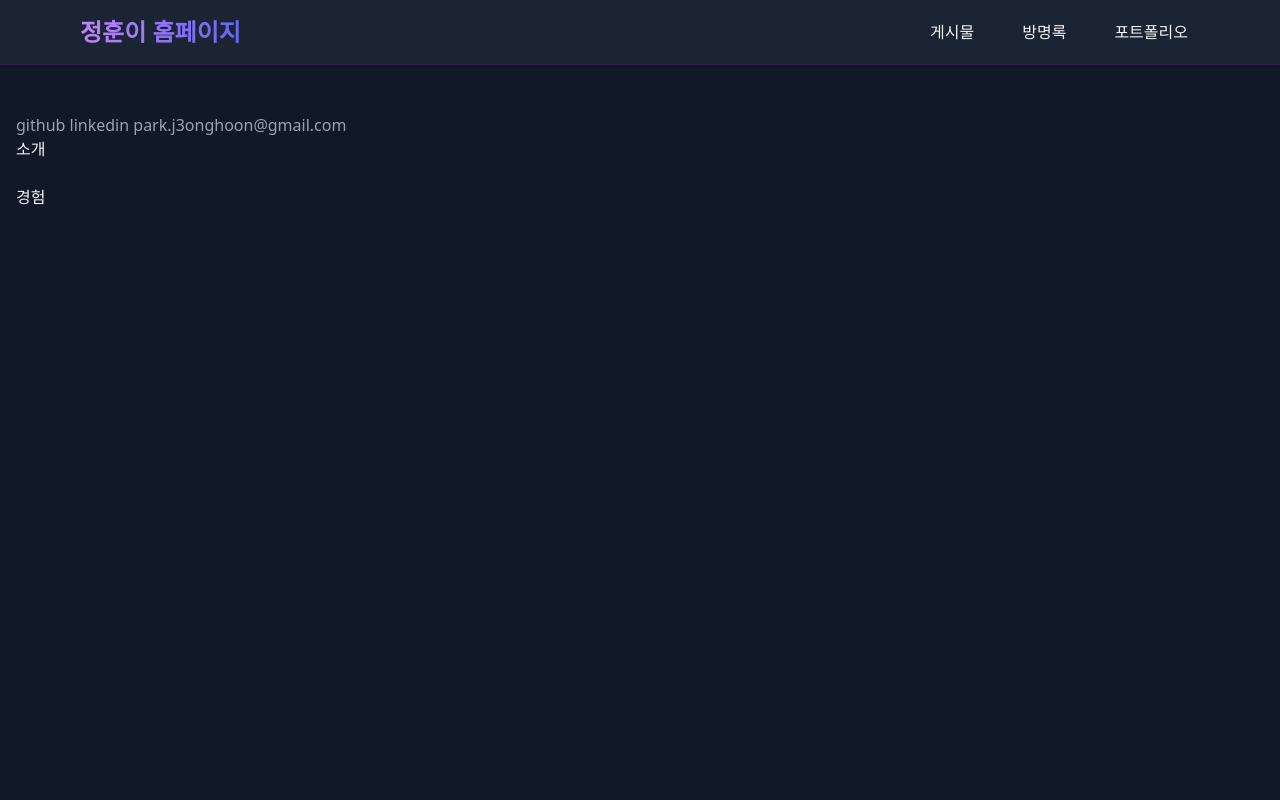
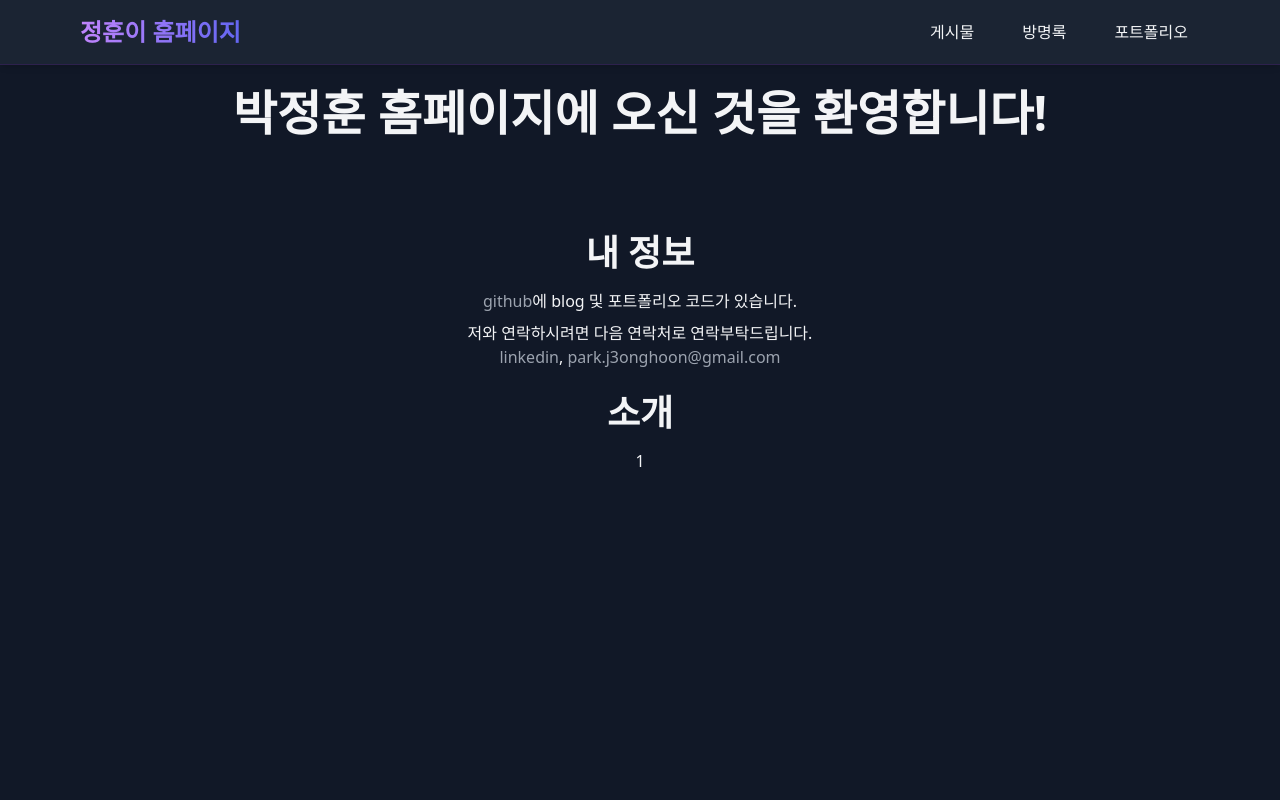
Before and after one commit to j3onghoon/j3onghoon-blog, a Django app: page / in a window 1280 px wide. Run offline with Django 5.2, Linux system fonts and the light colour scheme; some libraries are stand-ins or nearby versions.

Commit message:
홈페이지 수정

```diff
--- a/j3onghoon/templates/base.html
+++ b/j3onghoon/templates/base.html
@@ -13,7 +13,7 @@
     <div class="max-w-6xl mx-auto px-4">
       <div class="flex justify-between items-center h-16">
         <div class="flex items-center">
-          <a href="{% url 'home' %}" class="flex-shrink-0 flex items-center">
+          <a href="{% url 'home' %}" class="flex-shrink-0 flex">
             <span class="text-2xl font-bold bg-gradient-to-r from-purple-400 to-indigo-500 bg-clip-text text-transparent">정훈이 홈페이지</span>
           </a>
         </div>
@@ -40,7 +40,7 @@
     </div>
   </div>
 
-  <main class="flex-grow max-x-6xl w-full mx-auto px-4 py-12">
+  <main class="flex-grow max-w-6xl w-full mx-auto px-12 py-6 text-center">
     {% block content %}
     {% endblock %}
   </main>
--- a/j3onghoon/templates/home.html
+++ b/j3onghoon/templates/home.html
@@ -3,15 +3,24 @@
 {% block title %}정훈이 홈페이지{% endblock %}
 
 {% block content %}
-  <div>
-    <a href="https://github.com/j3onghoon" class="text-gray-400 hover:text-purple-400">github</a>
-    <a href="https://www.linkedin.com/in/%EC%A0%95%ED%9B%88-%EB%B0%95-253b45306/" class="text-gray-400 hover:text-purple-400">linkedin</a>
-    <span class="text-gray-400">park.j3onghoon@gmail.com</span>
+  <span class="font-bold text-5xl">박정훈 홈페이지에 오신 것을 환영합니다!</span>
+  <div class="font-bold text-4xl mt-24">
+    <span class="block">내 정보</span>
   </div>
-  <div>
-    <h1>소개</h1>
-    <br>
-    <h1>경험</h1>
-    <br>
+  <div class="mt-4">
+    <span>
+      <a href="https://github.com/j3onghoon" class="text-gray-400 hover:text-purple-400">github</a>에 blog 및 포트폴리오 코드가 있습니다.
+    </span>
+    <span class="block mt-2">
+      저와 연락하시려면 다음 연락처로 연락부탁드립니다.
+    </span>
+      <a href="https://www.linkedin.com/in/%EC%A0%95%ED%9B%88-%EB%B0%95-253b45306/" class="text-gray-400 hover:text-purple-400">linkedin</a>,
+      <span class="text-gray-400">park.j3onghoon@gmail.com</span>
+  </div>
+  <div class="mt-6">
+    <div class="font-bold text-4xl">
+      <span class="block">소개</span>
+    </div>
+      <p class="mt-4">1</p>
   </div>
 {% endblock %}
```
Lines whose indentation alone changed are shown as unchanged.
